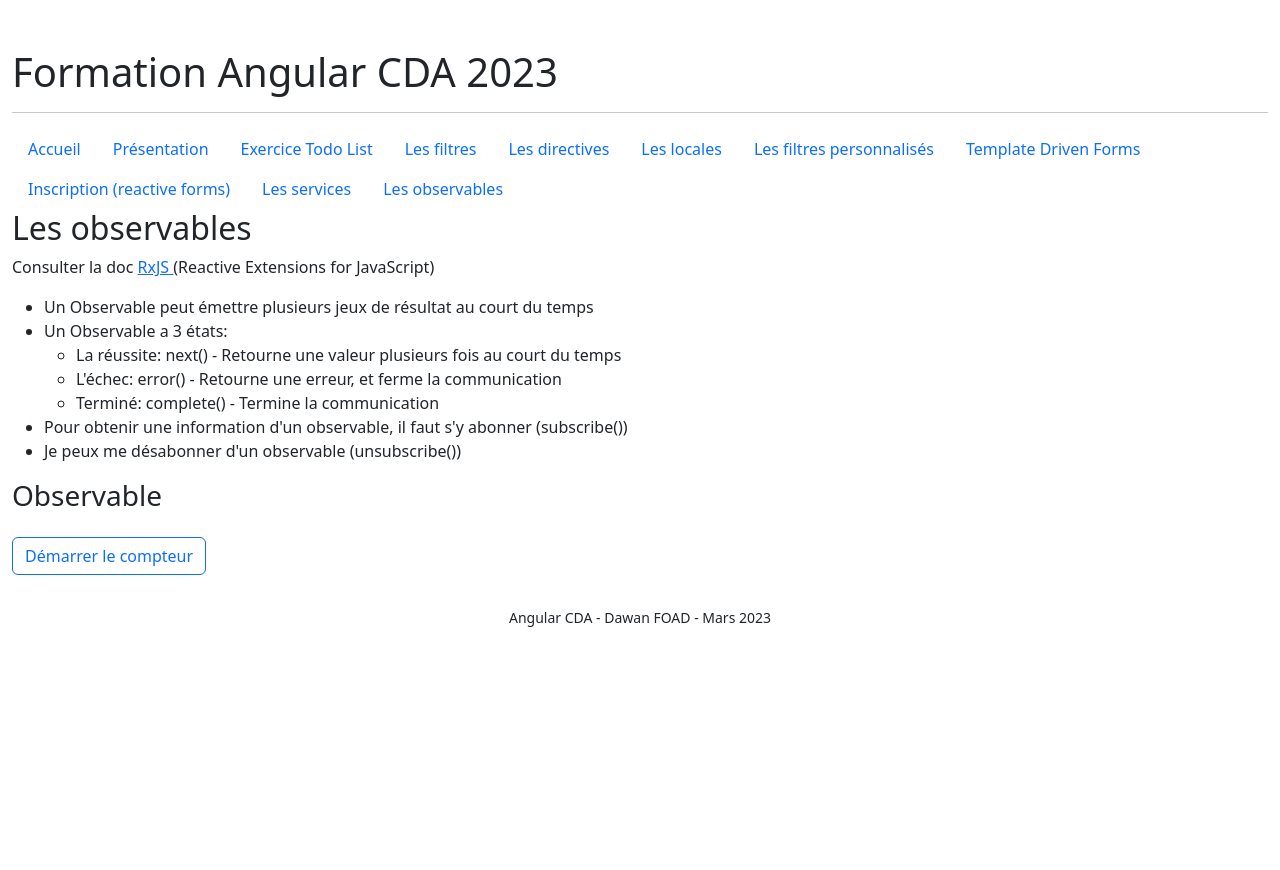
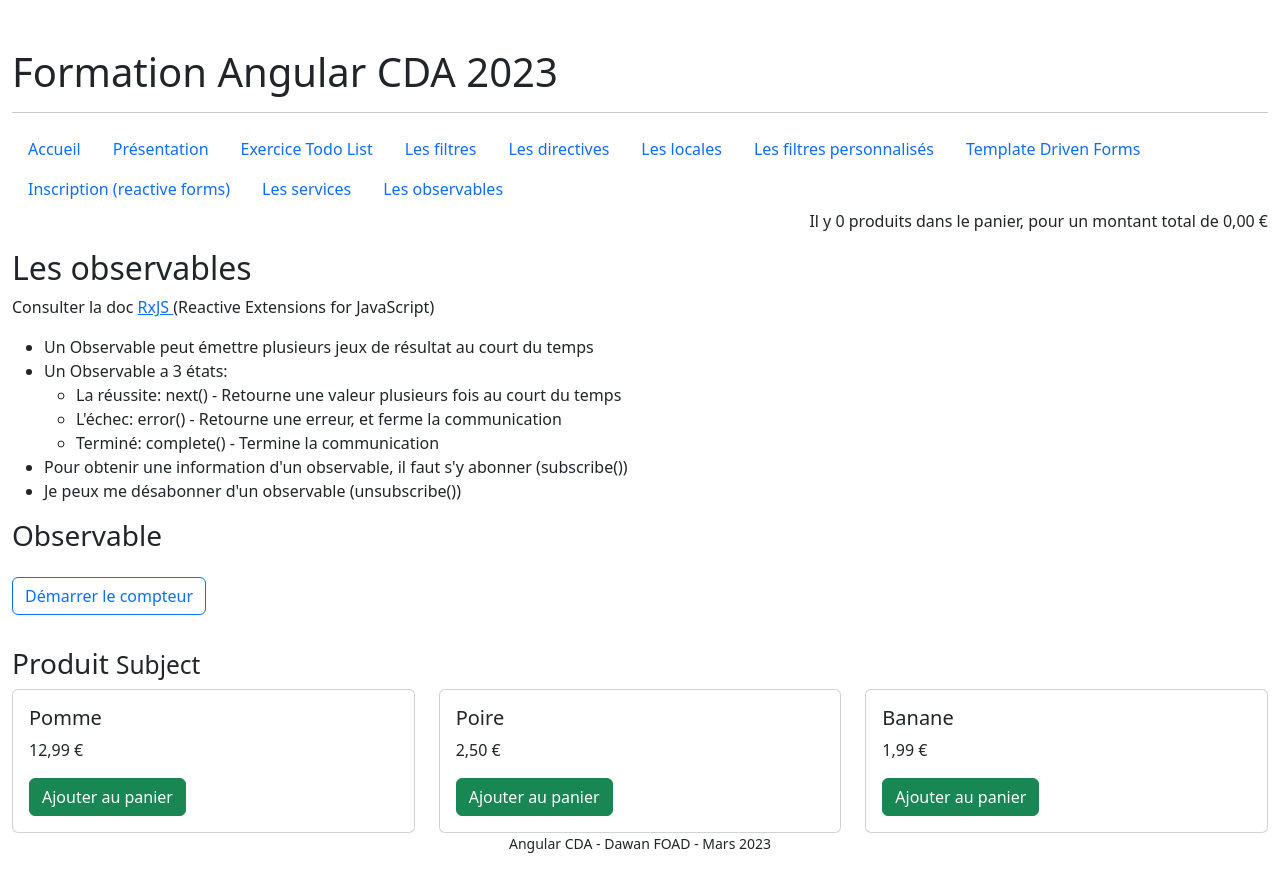
Before and after one commit to ToNnNo/AngularCDA2023W11, an Angular app: page /observable in a window 1280 px wide. Before the commit the page ends 800 px from the top, so only its background shows below. Built offline with nearby package versions, Linux system fonts and the light colour scheme.

Commit message:
panier d'achat avec un subject

```diff
--- a/src/app/app.component.html
+++ b/src/app/app.component.html
@@ -16,6 +16,7 @@
     <a class="nav-link" routerLink="/service">Les services</a>
     <a class="nav-link" routerLink="/observable">Les observables</a>
   </nav>
+  <app-cart></app-cart>
   <main>
     <router-outlet></router-outlet>
   </main>
--- a/src/app/app.module.ts
+++ b/src/app/app.module.ts
@@ -21,6 +21,7 @@ import { FormComponent } from './components/form/form.component';
 import { SignupComponent } from './components/signup/signup.component';
 import { ServiceComponent } from './components/service/service.component';
 import { ObservableComponent } from './components/observable/observable.component';
+import { CartComponent } from './components/cart/cart.component';
 
 @NgModule({
   declarations: [
@@ -36,7 +37,8 @@ import { ObservableComponent } from './components/observable/observable.componen
     FormComponent,
     SignupComponent,
     ServiceComponent,
-    ObservableComponent
+    ObservableComponent,
+    CartComponent
   ],
   imports: [
     BrowserModule,
--- /dev/null
+++ b/src/app/components/cart/cart.component.html
@@ -0,0 +1,4 @@
+
+<div class="text-end">
+  <p>Il y {{ products.length }} produits dans le panier, pour un montant total de {{ total | currency }}</p>
+</div>
--- /dev/null
+++ b/src/app/components/cart/cart.component.ts
@@ -0,0 +1,27 @@
+import {Component, OnInit} from '@angular/core';
+import {ProductInterface} from "../../interfaces/ProductInterface";
+import {CartService} from "../../services/cart.service";
+
+@Component({
+  selector: 'app-cart',
+  templateUrl: './cart.component.html',
+  styleUrls: ['./cart.component.css']
+})
+export class CartComponent implements OnInit{
+
+  products: ProductInterface[] = [];
+  total = 0;
+
+  constructor(private cart: CartService) {}
+
+  ngOnInit(): void {
+    this.cart.getSubject().subscribe({
+      // recevoir une valeur envoyer par un observable
+      next: (product: ProductInterface) => {
+        this.products.push(product);
+        this.total += product.price;
+      }
+    })
+  }
+
+}
--- a/src/app/components/observable/observable.component.html
+++ b/src/app/components/observable/observable.component.html
@@ -28,3 +28,23 @@
   <p>{{ number }}</p>
 
 </section>
+
+<section>
+  <h3>Produit <small>Subject</small></h3>
+
+  <div class="row">
+
+    <div class="col-4" *ngFor="let product of products">
+      <div class="card">
+        <div class="card-body">
+          <h5 class="card-title">{{ product.name }}</h5>
+          <p class="card-text">{{ product.price | currency }}</p>
+          <button class="btn btn-success" (click)="addToCart(product)">Ajouter au panier</button>
+        </div>
+
+      </div>
+    </div>
+
+  </div>
+
+</section>
--- a/src/app/components/observable/observable.component.ts
+++ b/src/app/components/observable/observable.component.ts
@@ -1,6 +1,8 @@
 import {Component, OnDestroy, OnInit} from '@angular/core';
 import {CounterService} from "../../services/counter.service";
 import {Subscription} from "rxjs";
+import {ProductInterface} from "../../interfaces/ProductInterface";
+import {CartService} from "../../services/cart.service";
 
 @Component({
   selector: 'app-observable',
@@ -14,11 +16,24 @@ export class ObservableComponent implements OnInit, OnDestroy{
   disabled!: boolean;
   subscription?: Subscription;
 
-  constructor(private counter: CounterService) { }
+  products!: ProductInterface[];
+
+  constructor(
+    private counter: CounterService,
+    private cart: CartService
+  ) { }
 
   // utiliser pour initialiser les variables ou appeler des actions au chargement du composant
   ngOnInit(): void {
     this.disabled = false;
+
+    // récupérer avec un appel API
+    this.products = [
+      { name: "Pomme", price: 12.99 },
+      { name: "Poire", price: 2.50 },
+      { name: "Banane", price: 1.99 },
+    ];
+
   }
 
   public start(): void {
@@ -36,6 +51,10 @@ export class ObservableComponent implements OnInit, OnDestroy{
 
   }
 
+  public addToCart(product: ProductInterface): void {
+    this.cart.add(product);
+  }
+
   ngOnDestroy(): void {
     this.subscription?.unsubscribe();
     this.counter.clear();
--- /dev/null
+++ b/src/app/services/cart.service.ts
@@ -0,0 +1,22 @@
+import { Injectable } from '@angular/core';
+import {Subject} from "rxjs";
+import {ProductInterface} from "../interfaces/ProductInterface";
+
+@Injectable({
+  providedIn: 'root'
+})
+export class CartService {
+
+  private subject = new Subject<ProductInterface>();
+
+  constructor() { }
+
+  public add(product: ProductInterface): void {
+    this.subject.next(product); // action d'envoyer une valeur depuis l'observable
+  }
+
+  public getSubject(): Subject<ProductInterface> {
+    return this.subject;
+  }
+
+}
```
Also changed, not shown: src/app/components/cart/cart.component.css (added), 2 other files (tests, documents, lock files or other folders).
